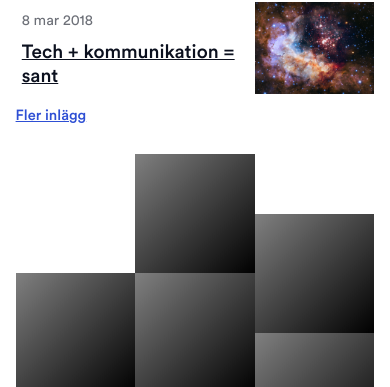
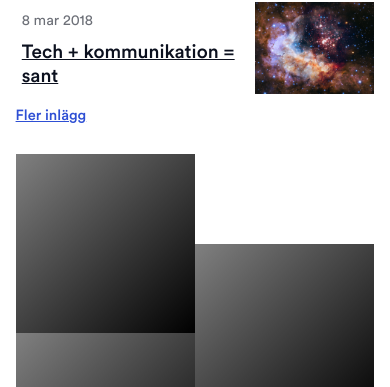
Before and after one commit to strt/www, a Gatsby site: page / in a window 390 px wide. Shown: the part 1709-2096 px from the top of the page. Built offline with nearby package versions, Linux system fonts and the light colour scheme; Gatsby itself is replaced by a stand-in of ours; no server answers; what @fortawesome/pro-regular-svg-icons would draw is missing.

Commit message:
Edit mobile columns

```diff
--- a/src/components/InstagramGrid.js
+++ b/src/components/InstagramGrid.js
@@ -8,7 +8,7 @@
 
 const Grid = styled.div`
   display: grid;
-  grid-template-columns: repeat(3, 1fr);
+  grid-template-columns: repeat(2, 1fr);
 
   @media screen and ${breakpoints.medium} {
     grid-template-columns: repeat(4, 1fr);
@@ -37,7 +37,7 @@
     align-items: center;
     justify-content: center;
     color: white;
-    background-color: ${colors.blue500};
+    background-color: ${colors.blue};
 
     & svg {
       margin-bottom: 0.5em;
@@ -46,28 +46,47 @@
   }
 
   &:nth-child(1) {
-    grid-column: 2;
+    grid-column: 1;
     grid-row: 1 / 3;
+
+    @media ${breakpoints.medium} {
+      grid-column: 2;
+      grid-row: 1 / 3;
+    }
   }
 
   &:nth-child(2) {
-    grid-column: 3;
+    grid-column: 2;
     grid-row: 2 / 4;
+
+    @media ${breakpoints.medium} {
+      grid-column: 3;
+      grid-row: 2 / 4;
+    }
   }
 
   &:nth-child(3) {
+    grid-column: 1;
     grid-row: 3 / 5;
+
+    @media ${breakpoints.medium} {
+      grid-column: 1;
+    }
   }
 
   &:nth-child(4) {
-    grid-row: 3 / 5;
+    grid-row: 4 / 6;
+
+    @media ${breakpoints.medium} {
+      grid-row: 3 / 5;
+    }
   }
 
   &:nth-child(5) {
-    grid-column: 3;
-    grid-row: 4 / 6;
+    grid-column: 1;
+    grid-row: 5 / 7;
 
-    @media screen and ${breakpoints.medium} {
+    @media ${breakpoints.medium} {
       grid-column: 4;
       grid-row: 3 / 5;
     }
@@ -75,9 +94,9 @@
 
   &:nth-child(6) {
     grid-column: 2;
-    grid-row: 5 / 8;
+    grid-row: 6 / 8;
 
-    @media screen and ${breakpoints.medium} {
+    @media ${breakpoints.medium} {
       grid-column: 3;
       grid-row: 4 / 6;
     }
```
